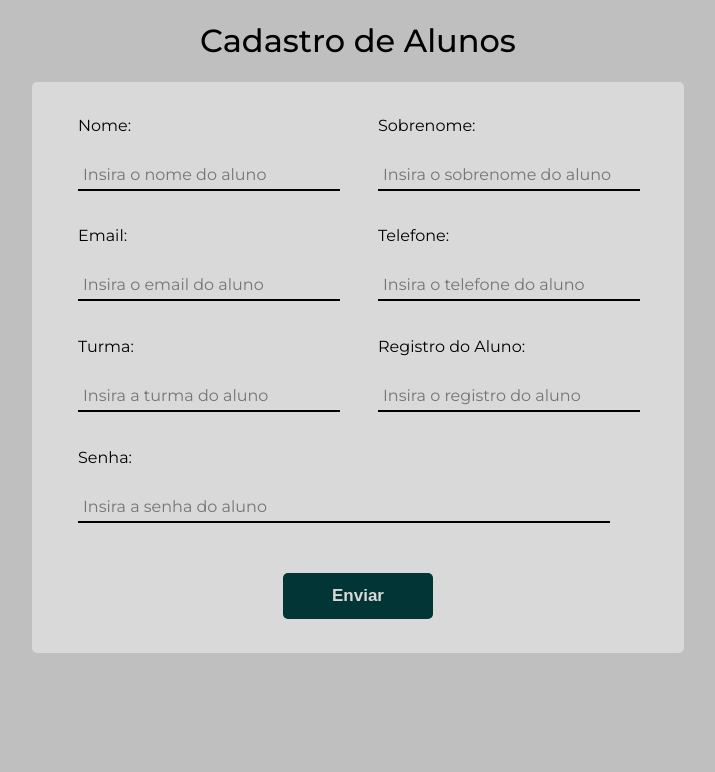
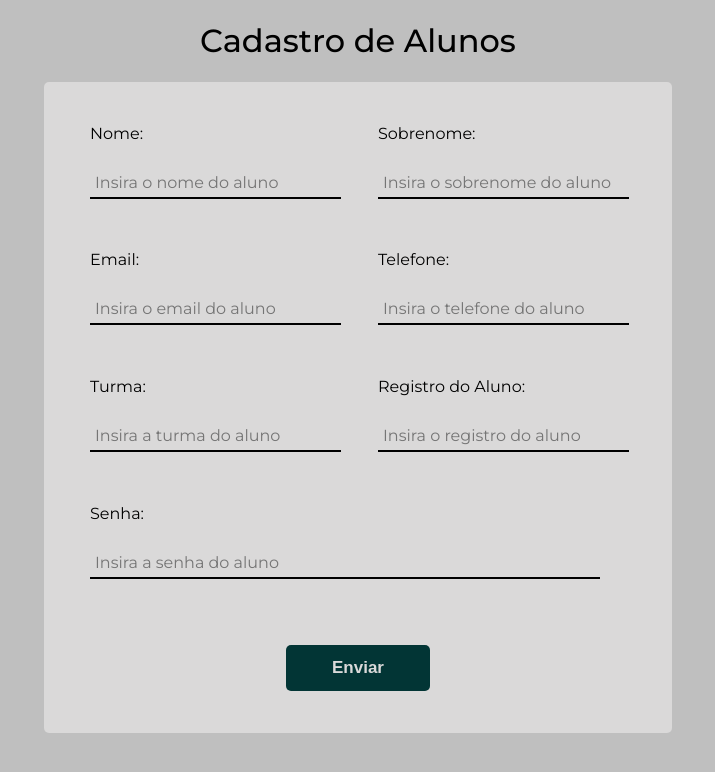
Before and after one commit to Bortolla/Sistema-Biblioteca, a PHP site: page /cadastrar.php in a window 1280 px wide. Shown: the top 772 px of the page, without its empty margins (282-997 px from the left). Run offline with PHP 8.4, Linux system fonts and the light colour scheme.

Commit message:
ajustei tamanho do form de cadastro de aluno

```diff
--- a/sistema-biblioteca/css/cadastro.css
+++ b/sistema-biblioteca/css/cadastro.css
@@ -101,8 +101,8 @@ menu-user-acess{
     padding: 2%;
     display: grid;
     grid-template-columns: 1fr 1fr;
-    width: 600px;
-    height: 520px;
+    width: 60%;
+    height: 85vh;
     align-items: center;
     justify-content: center;
     background-color: var(--formulario);
--- a/sistema-biblioteca/css/cadastroaluno.css
+++ b/sistema-biblioteca/css/cadastroaluno.css
@@ -13,6 +13,7 @@
     --menuhover: #042929;
 
 }
+
 #tela_cadastro {
     margin: 0;
     padding: 0;
@@ -44,8 +45,8 @@
     padding: 2%;
     display: grid;
     grid-template-columns: 1fr 1fr;
-    width: 600px;
-    height: 520px;
+    width: 45%;
+    height: 75vh;
     align-items: center;
     justify-content: center;
     background-color: var(--formulario);
```
